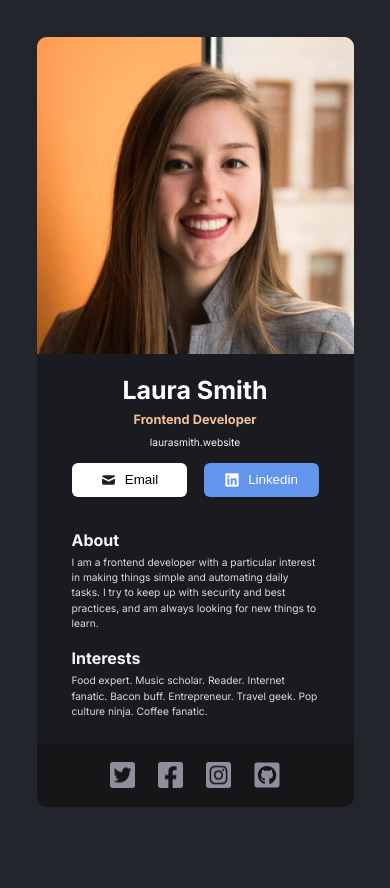
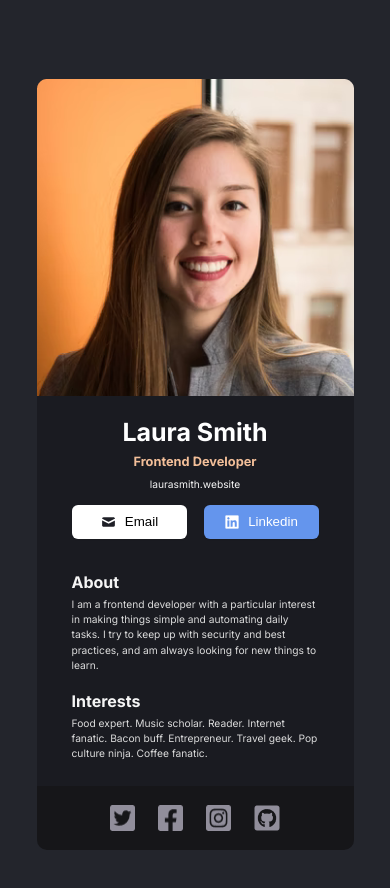
Before and after one commit to JohnIdenyi/digital-business-card, a React app: page / in a window 390 px wide. Shown: the top 888 px of the page. Before the commit the page ends 844 px from the top, so only its background shows below. Built offline with nearby package versions, Linux system fonts and the light colour scheme.

Commit message:
updated style

```diff
--- a/src/style.css
+++ b/src/style.css
@@ -113,6 +113,6 @@ footer {
 
 @media (max-width: 768px) {
     .container {
-        min-height: 100vh;
+        min-height: 110vh;
     }
 }
```
